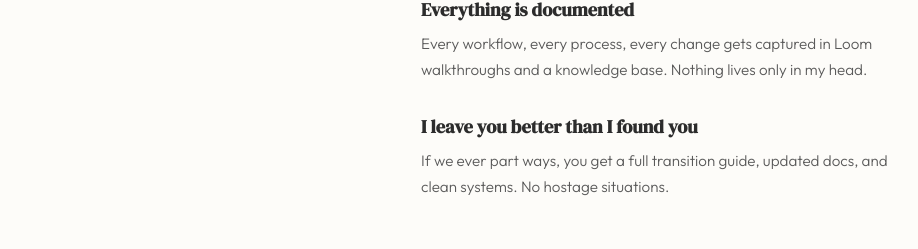
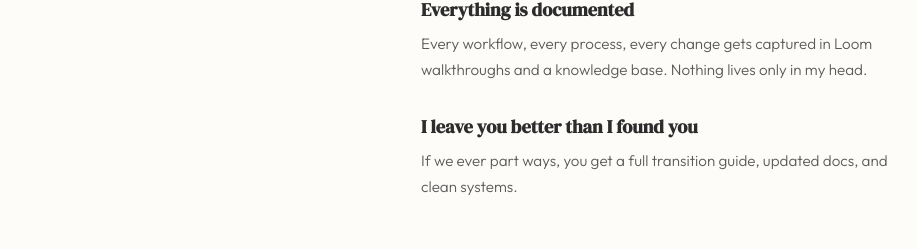
Before and after one commit to goodsoupdena/website, a plain HTML site: page index.html in a window 1280 px wide. Shown: the part 3989-4238 px from the top of the page, without its empty margins (259-1177 px from the left). Drawn offline with Linux system fonts and the light colour scheme.

```diff
--- a/index.html
+++ b/index.html
@@ -716,7 +716,7 @@
         </div>
         <div class="wt-item">
           <h3>I leave you better than I found you</h3>
-          <p>If we ever part ways, you get a full transition guide, updated docs, and clean systems. No hostage situations.</p>
+          <p>If we ever part ways, you get a full transition guide, updated docs, and clean systems.</p>
         </div>
       </div>
     </div>
```
